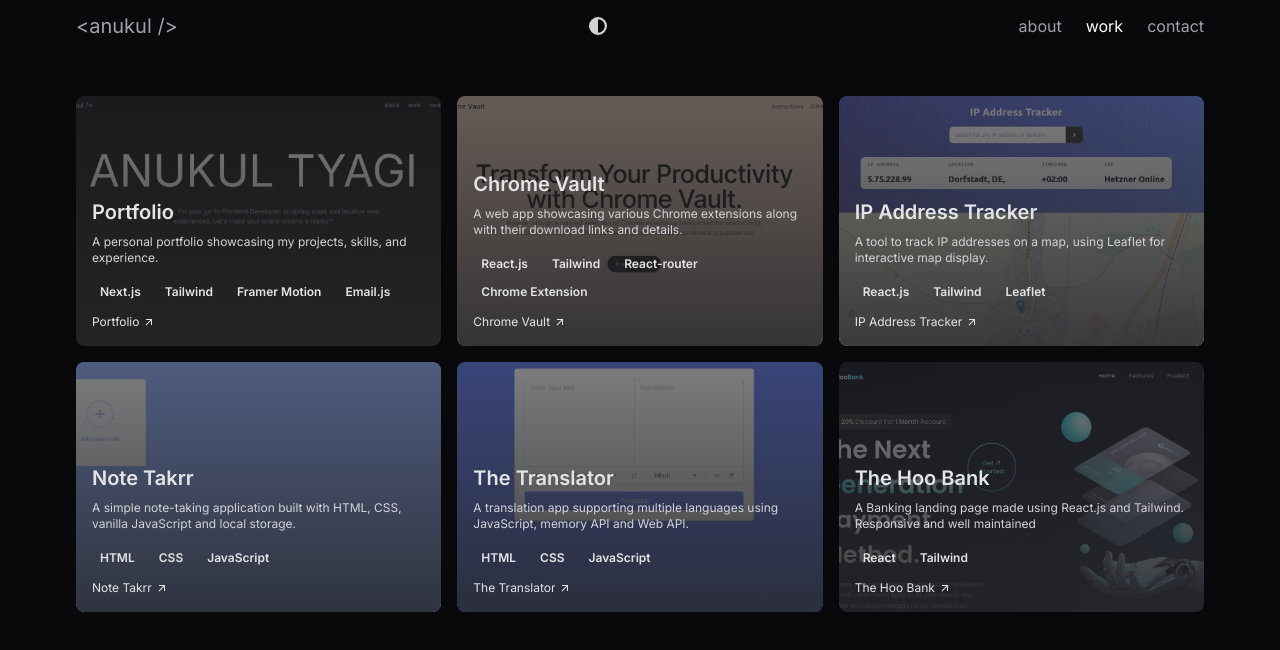
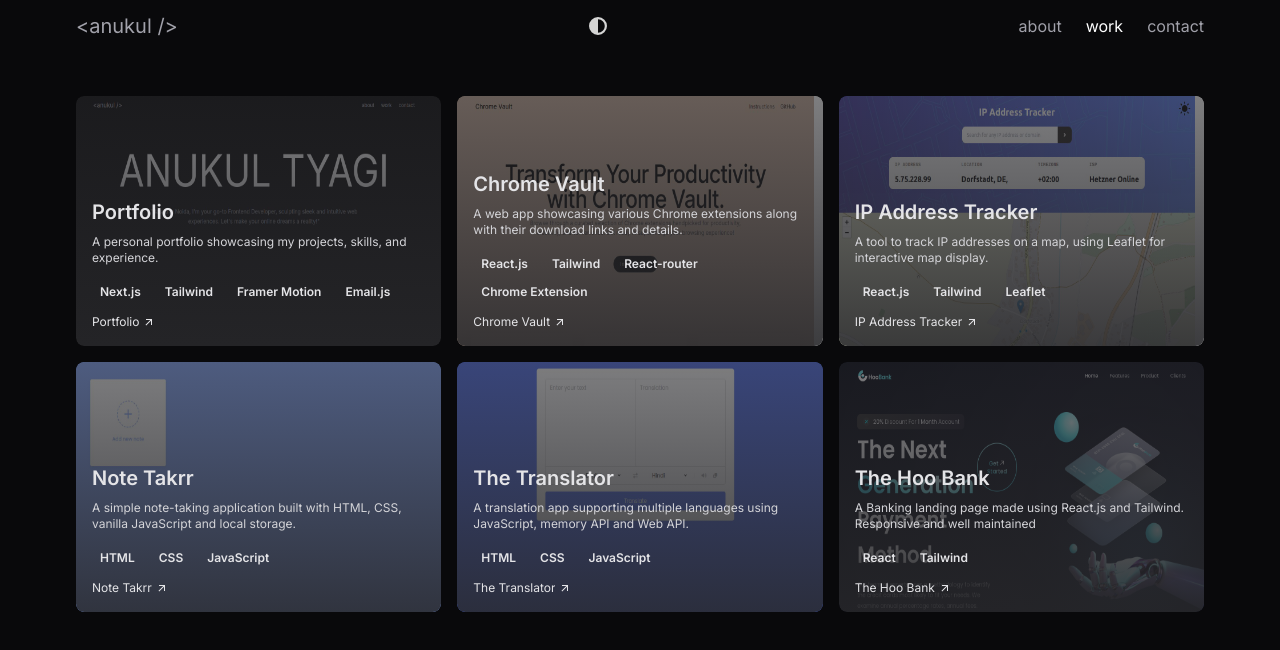
Before and after one commit to anukultyagi/portfolio, a Next.js app: page /work in a window 1280 px wide. Shown: the top 650 px of the page. Built offline with nearby package versions, Linux system fonts and the light colour scheme.

Commit message:
Added image optimisation for fast load.

```diff
--- a/src/app/work/page.js
+++ b/src/app/work/page.js
@@ -2,6 +2,7 @@
 import React from "react";
 import { workData } from "@/data";
 import { motion } from "framer-motion";
+import Image from "next/image";
 
 const Work = () => {
     return (
@@ -16,14 +17,17 @@ const Work = () => {
                         role="group"
                         className="relative rounded-lg overflow-hidden"
                     >
-                        <div
-                            className="w-full h-[250px] rounded-lg relative"
-                            style={{
-                                backgroundImage: `url(${project.imageUrl.src})`,
-                                backgroundSize: "cover",
-                                backgroundPosition: "center",
-                            }}
-                        >
+                        <div className="w-full h-[250px] rounded-lg relative">
+
+                            <Image
+                                src={project.imageUrl.src}
+                                alt={project.title}
+                                fill
+                                object-fit="cover"
+                                quality={80}
+                                sizes="(max-width: 768px) 100vw, (max-width: 1200px) 50vw, 33vw"
+                                className="rounded-lg"
+                            />
                             <div className="absolute flex flex-col justify-end w-full h-full p-4 rounded-lg bg-gradient-to-t from-black/80 to-black/50 dark:from-zinc-800/90 dark:to-zinc-800/60 gap-y-2">
                                 <h2 className="text-xl font-semibold text-white dark:text-zinc-200">
                                     {project.title}
```
